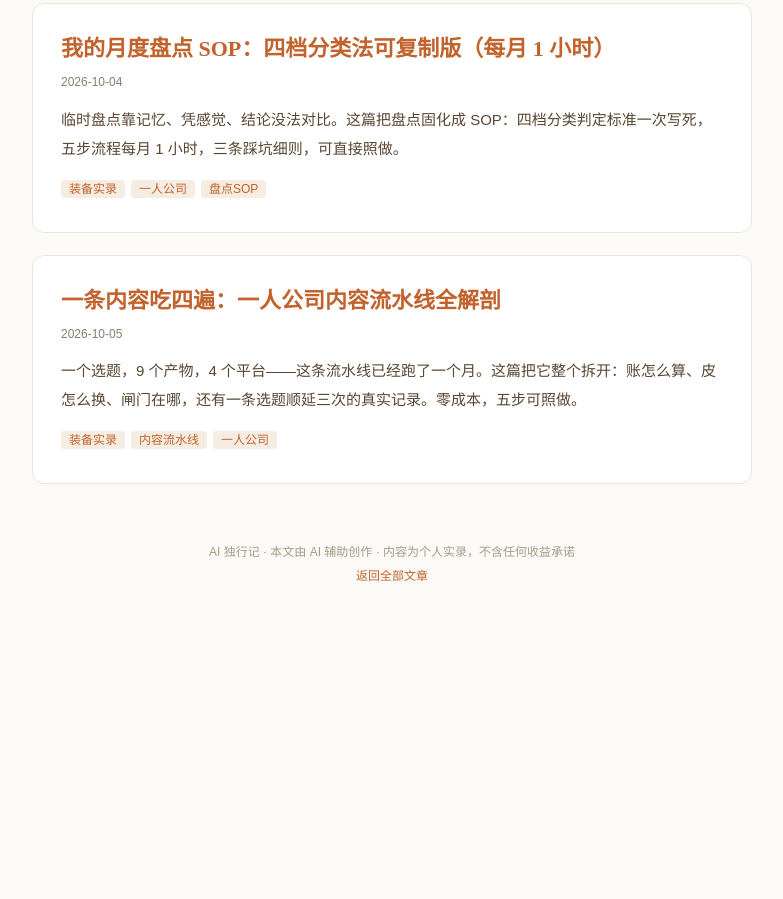
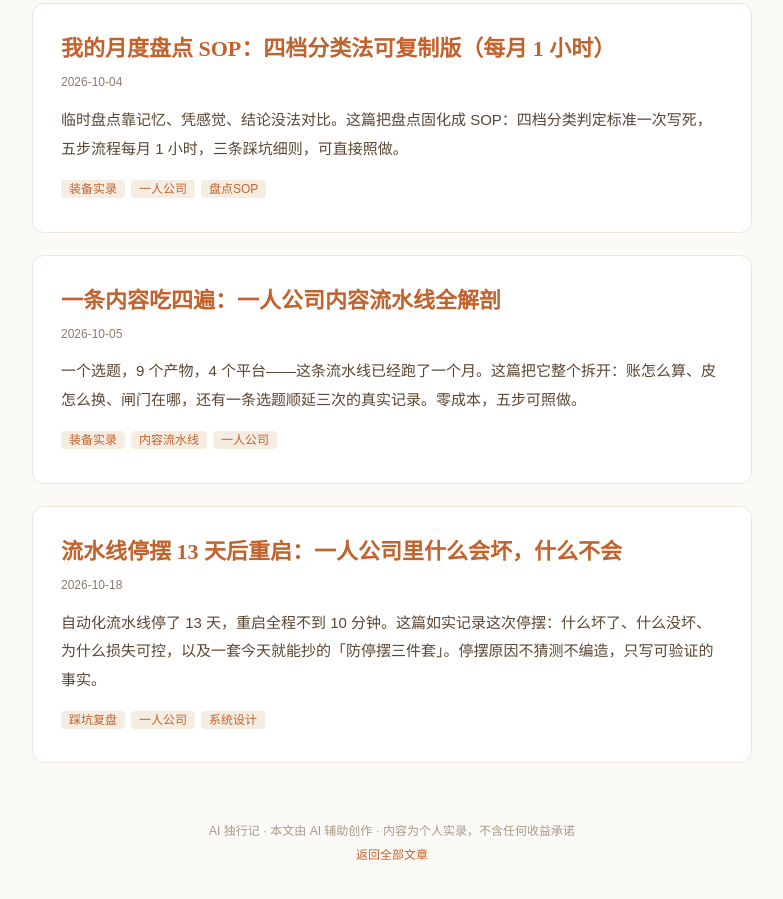
Before and after one commit to mingyi-blog/ai-solo-journal, a plain HTML site: page index.html in a window 1280 px wide. Shown: the part 1082-1981 px from the top of the page, without its empty margins (248-1031 px from the left). Before the commit the page ends 1710 px from the top, so only its background shows below. Drawn offline with Linux system fonts and the light colour scheme.

Commit message:
feat: 2026-10-18 新文章

```diff
--- a/index.html
+++ b/index.html
@@ -51,6 +51,8 @@ a{color:#C2622C;text-decoration:none}
 <div class="meta">2026-10-04</div><p style="color:#5A4632;font-size:15px">临时盘点靠记忆、凭感觉、结论没法对比。这篇把盘点固化成 SOP：四档分类判定标准一次写死，五步流程每月 1 小时，三条踩坑细则，可直接照做。</p>
 <div class="tags" style="margin-top:10px"><i>装备实录</i><i>一人公司</i><i>盘点SOP</i></div></div><div class="post-card"><h2 class="serif"><a href="/content-pipeline-four-takes/">一条内容吃四遍：一人公司内容流水线全解剖</a></h2>
 <div class="meta">2026-10-05</div><p style="color:#5A4632;font-size:15px">一个选题，9 个产物，4 个平台——这条流水线已经跑了一个月。这篇把它整个拆开：账怎么算、皮怎么换、闸门在哪，还有一条选题顺延三次的真实记录。零成本，五步可照做。</p>
-<div class="tags" style="margin-top:10px"><i>装备实录</i><i>内容流水线</i><i>一人公司</i></div></div></div>
+<div class="tags" style="margin-top:10px"><i>装备实录</i><i>内容流水线</i><i>一人公司</i></div></div><div class="post-card"><h2 class="serif"><a href="/pipeline-outage-restart/">流水线停摆 13 天后重启：一人公司里什么会坏，什么不会</a></h2>
+<div class="meta">2026-10-18</div><p style="color:#5A4632;font-size:15px">自动化流水线停了 13 天，重启全程不到 10 分钟。这篇如实记录这次停摆：什么坏了、什么没坏、为什么损失可控，以及一套今天就能抄的「防停摆三件套」。停摆原因不猜测不编造，只写可验证的事实。</p>
+<div class="tags" style="margin-top:10px"><i>踩坑复盘</i><i>一人公司</i><i>系统设计</i></div></div></div>
 <div class="wrap"><div class="footer">AI 独行记 · 本文由 AI 辅助创作 · 内容为个人实录，不含任何收益承诺<br><a href="/">返回全部文章</a></div></div>
 </body></html>
```
